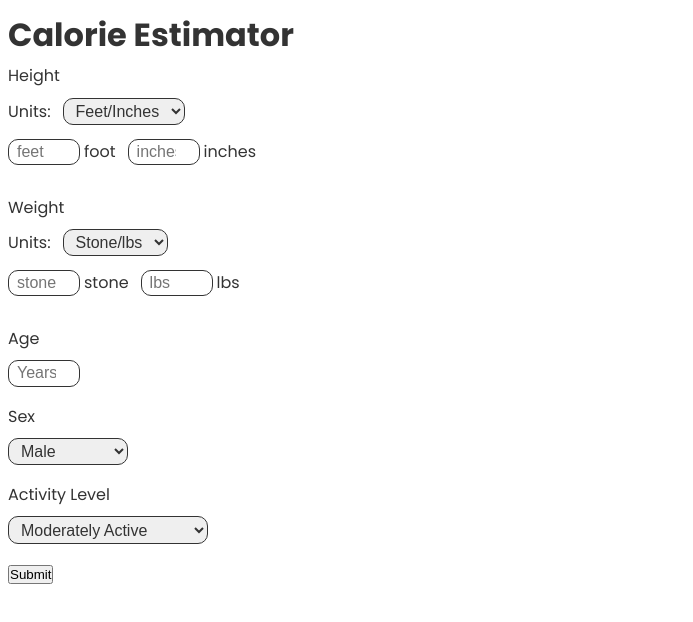
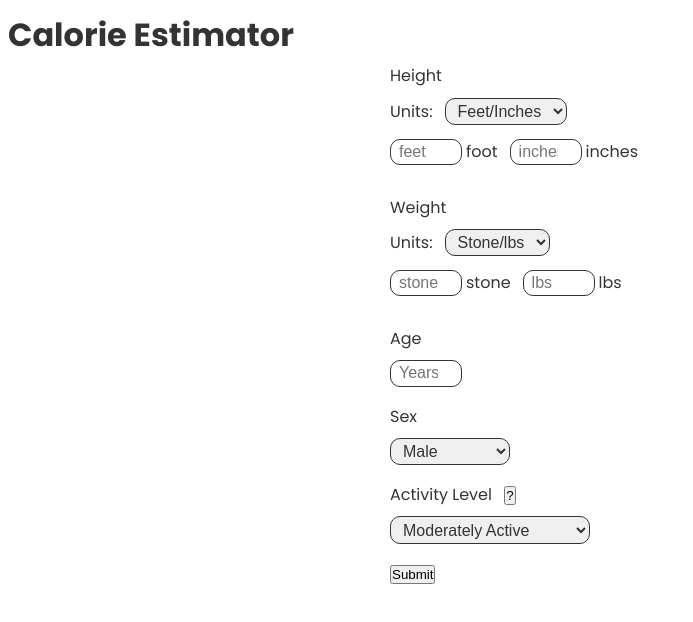
Before and after one commit to lewisRotchell/calorie-estimator-v2, a React (Create React App) app: page / in a window 1280 px wide. Shown: the top 622 px of the page, without its empty margins (0-693 px from the left). Built offline with nearby package versions, Linux system fonts and the light colour scheme.

Commit message:
Added animation and activity descriptions

```diff
--- a/src/assets/App.scss
+++ b/src/assets/App.scss
@@ -16,6 +16,7 @@ body {
   color: #333;
   font-size: 1rem;
   padding: 0.5rem;
+  box-sizing: border-box;
 }
 
 input {
--- /dev/null
+++ b/src/components/ActivityLevels.module.scss
@@ -0,0 +1,18 @@
+.activityLevels {
+  display: none;
+  animation: fadeInAnimation ease 700ms;
+  animation-iteration-count: 1;
+  animation-fill-mode: forwards;
+  position: absolute;
+  top: 0;
+  width: 100%;
+
+  background-color: #fff;
+}
+
+.active {
+  display: block;
+  animation: fadeInAnimation ease 700ms;
+  animation-iteration-count: 1;
+  animation-fill-mode: forwards;
+}
--- /dev/null
+++ b/src/components/ActivityLevels.tsx
@@ -0,0 +1,36 @@
+import React from "react";
+import classes from "./ActivityLevels.module.scss";
+
+type Props = {
+  show: boolean;
+  height: any;
+};
+
+const ActivityLevels: React.FC<Props> = ({ show, height }) => {
+  return (
+    <section
+      className={`${classes.activityLevels} ${show ? classes.active : ""}`}
+      style={{ height: height }}
+    >
+      <h3 className=" ">Activity Levels</h3>
+      <div className="  ">
+        <p className="">Sedentary: little or no exercise, desk job</p>
+        <p className="">
+          Lightly Active: Light exercise or sports 1-3 days/week
+        </p>
+        <p className="">
+          Moderately Active: Moderate exercise or sports 6-7 days/week
+        </p>
+        <p className="">
+          Very Active: Hard exercise every day, or exercising 2 times/day
+        </p>
+        <p className="">
+          Extra Active: Very hard exercise/sports and physical job or train
+          twice daily
+        </p>
+      </div>
+    </section>
+  );
+};
+
+export default ActivityLevels;
--- a/src/components/CalorieContainer.module.scss
+++ b/src/components/CalorieContainer.module.scss
@@ -0,0 +1,7 @@
+.calorieContainer {
+  position: relative;
+  width: 100%;
+  overflow: hidden;
+  max-width: 500px;
+  margin: 0 auto;
+}
--- a/src/components/CalorieContainer.tsx
+++ b/src/components/CalorieContainer.tsx
@@ -4,9 +4,11 @@ import CalorieResults from "./CalorieResults";
 import useInput from "../hooks/useInput";
 import validate from "../validateForm";
 import classes from "./CalorieContainer.module.scss";
+import ActivityLevels from "./ActivityLevels";
 
 const CalorieContainer = () => {
   const [isSubmitted, setIsSubmitted] = useState(false);
+  const [showActivities, setShowActivities] = useState(false);
   const [height, setHeight] = useState<number | null | undefined>(null);
   console.log(height);
 
@@ -22,9 +24,9 @@ const CalorieContainer = () => {
       <header>
         <h1 className="">Calorie Estimator</h1>
       </header>
-
-      {!isSubmitted && (
+      <div className={classes.calorieContainer}>
         <CalorieForm
+          setShowActivities={setShowActivities}
           setIsSubmitted={setIsSubmitted}
           handleChangeNum={handleChangeNum}
           handleChangeString={handleChangeString}
@@ -33,25 +35,28 @@ const CalorieContainer = () => {
           errors={errors}
           setHeight={setHeight}
         />
-      )}
 
-      {isSubmitted && (
         <CalorieResults
           values={values}
-          setIsSubmitted={setIsSubmitted}
           height={height}
+          isSubmitted={isSubmitted}
         />
-      )}
+        <ActivityLevels show={showActivities} height={height} />
 
-      {!isSubmitted && (
+        {!isSubmitted && !showActivities && (
           <button type="submit" form="calorieForm" onSubmit={handleSubmit}>
             Submit
           </button>
         )}
 
-      {isSubmitted && (
+        {isSubmitted && !showActivities && (
           <button onClick={() => setIsSubmitted(false)}>Back</button>
         )}
+
+        {showActivities && (
+          <button onClick={() => setShowActivities(false)}>Back</button>
+        )}
+      </div>
     </>
   );
 };
--- a/src/components/CalorieForm.module.scss
+++ b/src/components/CalorieForm.module.scss
@@ -61,5 +61,15 @@
       flex-direction: column;
       margin-bottom: 0.5rem;
     }
+
+    .activityLevel {
+      font-size: 1rem;
+      display: inline;
+      margin-bottom: 0.5rem;
+
+      button {
+        margin-left: 0.5rem;
+      }
+    }
   }
 }
--- a/src/components/CalorieForm.tsx
+++ b/src/components/CalorieForm.tsx
@@ -2,6 +2,7 @@ import React, { useRef, useEffect, useState } from "react";
 import classes from "./CalorieForm.module.scss";
 
 type Props = {
+  setShowActivities: React.Dispatch<React.SetStateAction<boolean>>;
   setIsSubmitted: React.Dispatch<React.SetStateAction<boolean>>;
   handleChangeNum: (e: React.ChangeEvent<HTMLInputElement>) => void;
   values: { [n: string]: number | string };
@@ -12,6 +13,7 @@ type Props = {
 };
 
 const CalorieForm: React.FC<Props> = ({
+  setShowActivities,
   handleChangeNum,
   handleChangeString,
   handleSubmit,
@@ -28,6 +30,11 @@ const CalorieForm: React.FC<Props> = ({
     setHeight(height);
   });
 
+  const handleShowActivities = (e: any) => {
+    e.preventDefault();
+    setShowActivities(true);
+  };
+
   return (
     <div ref={div} className={classes.calorieForm}>
       <form className=" " id="calorieForm" onSubmit={handleSubmit}>
@@ -36,6 +43,7 @@ const CalorieForm: React.FC<Props> = ({
             <p className="">Height</p>
             <label htmlFor="heightUnits">Units:</label>
             <select
+              // tabIndex={-1}
               className={classes.selectSmallest}
               onChange={handleChangeString}
               value={values.heightMetrics}
@@ -190,9 +198,10 @@ const CalorieForm: React.FC<Props> = ({
         </div>
         {/* activity level */}
         <div className={classes.formControl}>
-          <label className={classes.formSubtitle} htmlFor="activityLevel">
-            Activity Level
+          <label className={classes.activityLevel} htmlFor="activityLevel">
+            Activity Level <button onClick={handleShowActivities}>?</button>
           </label>
+
           <select
             onChange={handleChangeString}
             value={values.activityLevel}
@@ -208,25 +217,7 @@ const CalorieForm: React.FC<Props> = ({
           </select>
         </div>
       </form>
-      {/* <section className=" ">
-        <h3 className=" ">Activity Levels</h3>
-        <div className="  ">
-          <p className="">Sedentary: little or no exercise, desk job</p>
-          <p className="">
-            Lightly Active: Light exercise or sports 1-3 days/week
-          </p>
-          <p className="">
-            Moderately Active: Moderate exercise or sports 6-7 days/week
-          </p>
-          <p className="">
-            Very Active: Hard exercise every day, or exercising 2 times/day
-          </p>
-          <p className="">
-            Extra Active: Very hard exercise/sports and physical job or train
-            twice daily
-          </p>
-        </div>
-      </section> */}
+
       {/* <button className="" type="submit" form="calorieForm">
         Submit
       </button> */}
--- a/src/components/CalorieResults.module.scss
+++ b/src/components/CalorieResults.module.scss
@@ -1,14 +1,25 @@
 .calorieResults {
-  animation: fadeInAnimation ease 700ms;
-  animation-iteration-count: 1;
-  animation-fill-mode: forwards;
+  // animation: fadeInAnimation ease 700ms;
+  // animation-iteration-count: 1;
+  // animation-fill-mode: forwards;
 
-  @keyframes fadeInAnimation {
-    0% {
-      opacity: 0;
-    }
-    100% {
-      opacity: 1;
-    }
-  }
+  // @keyframes fadeInAnimation {
+  //   0% {
+  //     opacity: 0;
+  //   }
+  //   100% {
+  //     opacity: 1;
+  //   }
+  // }
+  position: absolute;
+  top: 0;
+  width: 100%;
+  left: -500px;
+
+  transition: 350ms;
+  background-color: #fff;
 }
+.active {
+  left: 0;
+  transition: 350ms;
+}
--- a/src/components/CalorieResults.tsx
+++ b/src/components/CalorieResults.tsx
@@ -1,18 +1,19 @@
 import React from "react";
 import classes from "./CalorieResults.module.scss";
 type Props = {
-  setIsSubmitted: React.Dispatch<React.SetStateAction<boolean>>;
   values: any;
   height: any;
+  isSubmitted: boolean;
 };
 
-const CalorieResults: React.FC<Props> = ({
-  setIsSubmitted,
-  values,
-  height,
-}) => {
+const CalorieResults: React.FC<Props> = ({ values, height, isSubmitted }) => {
   return (
-    <div className={classes.calorieResults} style={{ height: height }}>
+    <div
+      className={`${classes.calorieResults} ${
+        isSubmitted ? classes.active : ""
+      }`}
+      style={{ height: height }}
+    >
       <p>
         Your daily estimated maintenence calories are:{" "}
         {values.maintenenceCalories} calories
@@ -21,7 +22,6 @@ const CalorieResults: React.FC<Props> = ({
         Your daily estimated calorie deficit is:{" "}
         {values.maintenenceCalories - 500} calories
       </p>
-      {/* <button onClick={() => setIsSubmitted(false)}>Back</button> */}
     </div>
   );
 };
```
Lines whose indentation alone changed are shown as unchanged.
